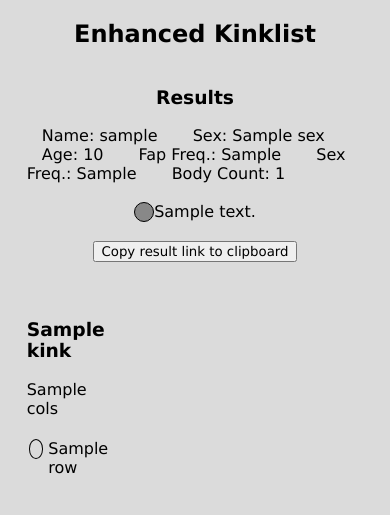
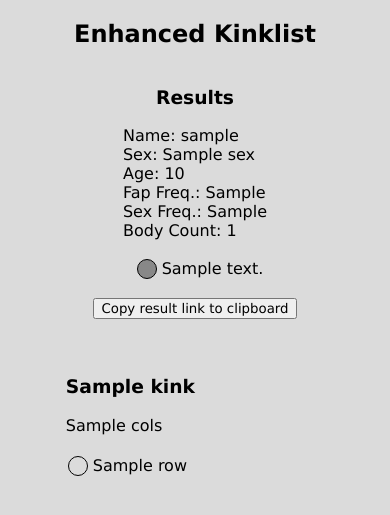
Before and after one commit to PaulHaeussler/Enhanced_Kinklist, a Python web app: template templates/results.html in a window 390 px wide. Shown: the top 515 px of the page. Run offline with Jinja, Linux system fonts and the light colour scheme; the template is opened without the code that fills it: most values are stand-ins (such as "Sample title", 1, 10 or a date in 2020).

Commit message:
added mobile improvements for results page

```diff
--- a/static/style.css
+++ b/static/style.css
@@ -82,6 +82,8 @@ h2.title {
 }
 
 div.meta {
+    display: grid;
+    grid-template-columns: 1fr 1fr 1fr;
 
 }
 
@@ -114,6 +116,8 @@ span.meta {
     box-sizing: border-box;
     width: 20px;
     height: 20px;
+    min-width: 20px;
+    min-height: 20px;
     opacity: 0.35;
     overflow: hidden;
     text-indent: 100px;
@@ -273,7 +277,21 @@ input.meta {
     min-width: 200px;
 }
 
-@media all and (max-width: 600px)
+@media all and (max-width: 1100px)
+{
+    #results_container {
+        grid-template-columns: 1fr 1fr 1fr 1fr 1fr;
+    }
+}
+
+@media all and (max-width: 900px)
+{
+    #results_container {
+        grid-template-columns: 1fr 1fr 1fr 1fr;
+    }
+}
+
+@media all and (max-width: 650px)
 {
     #meta_container {
         width: 95%;
@@ -307,8 +325,22 @@ input.meta {
         grid-auto-flow: row;
     }
 
+    div.meta {
+        grid-template-columns: 1fr;
+    }
+
     btn.entered {
         font-size: 11px;
         grid-column: 1 / 5;
     }
+
+    #results_container {
+        grid-template-columns: 1fr 1fr 1fr;
+    }
 }
+
+@media all and (max-width: 500px){
+    #results_container {
+        grid-template-columns: 1fr 1fr;
+    }
+}
--- a/templates/base.html
+++ b/templates/base.html
@@ -2,7 +2,7 @@
 <html lang="en">
 <head>
     <meta charset="UTF-8">
-    <meta name="description" content="An in-depth questionare hoping to cover every (major) kink there is"/>
+    {% block meta %}{% endblock %}
     <meta content="width=device-width, initial-scale=1" name="viewport" />
     <title>EK - {% block title %}{% endblock %}</title>
     <script src="https://ajax.googleapis.com/ajax/libs/jquery/3.5.1/jquery.min.js"></script>
--- a/templates/index.html
+++ b/templates/index.html
@@ -1,5 +1,8 @@
 {% extends 'base.html' %}
 {% block title %}Questions{% endblock %}
+{% block meta %}
+<meta name="description" content="An in-depth questionare hoping to cover every (major) kink there is"/>
+{% endblock %}
 {% block content %}
         <div id="choices_container"></div>
         <br>
--- a/templates/results.html
+++ b/templates/results.html
@@ -1,5 +1,8 @@
 {% extends 'base.html' %}
 {% block title %}Results{% endblock %}
+{% block meta %}
+<meta name="description" content="Kinktest Results of {{ username }}"/>
+{% endblock %}
 {% block content %}
 <div id="container">
     <h3>Results</h3>
@@ -16,7 +19,7 @@
         <div id="choices_container">
             {% for c in choices %}
                 <div style="display: flex;">
-                    <span class="choice noedit" style="background-color: {{ c['color'] }}"></span>
+                    <span class="choice noedit" style="background-color: {{ c['color'] }}; margin-left: 10px; margin-right: 5px;"></span>
                     <label>{{ c['description'] }}</label>
                 </div>
             {% endfor %}
```
Also changed, not shown: compile_stats.py (+38 -6 lines).
